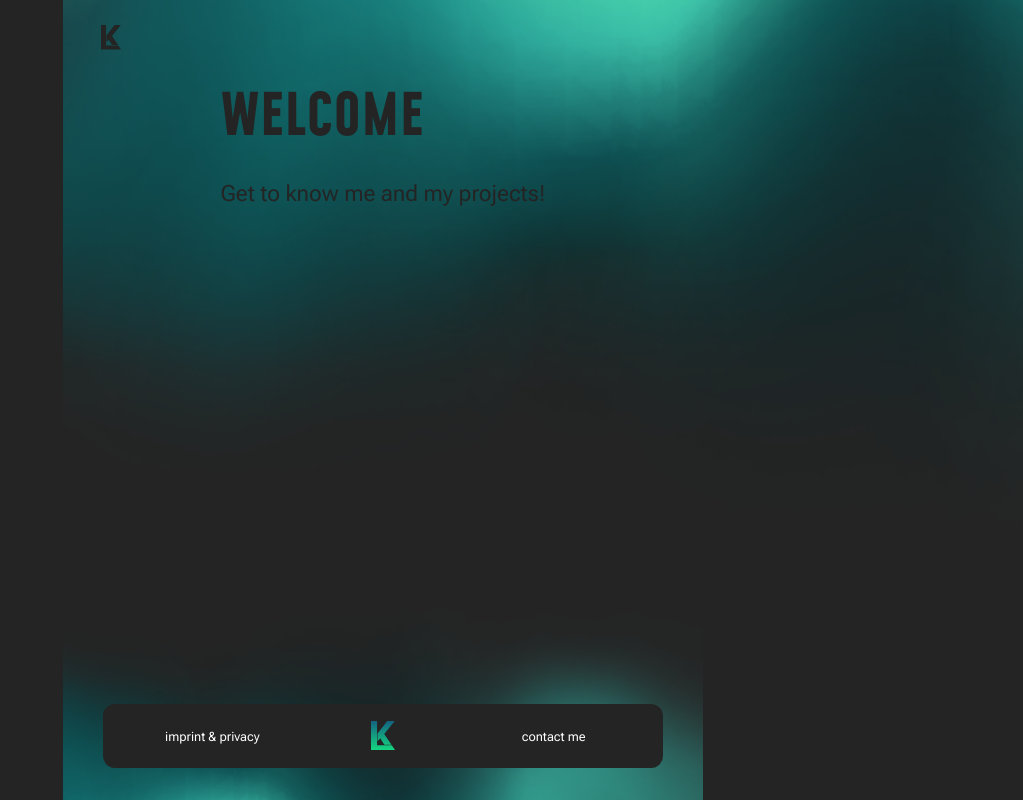
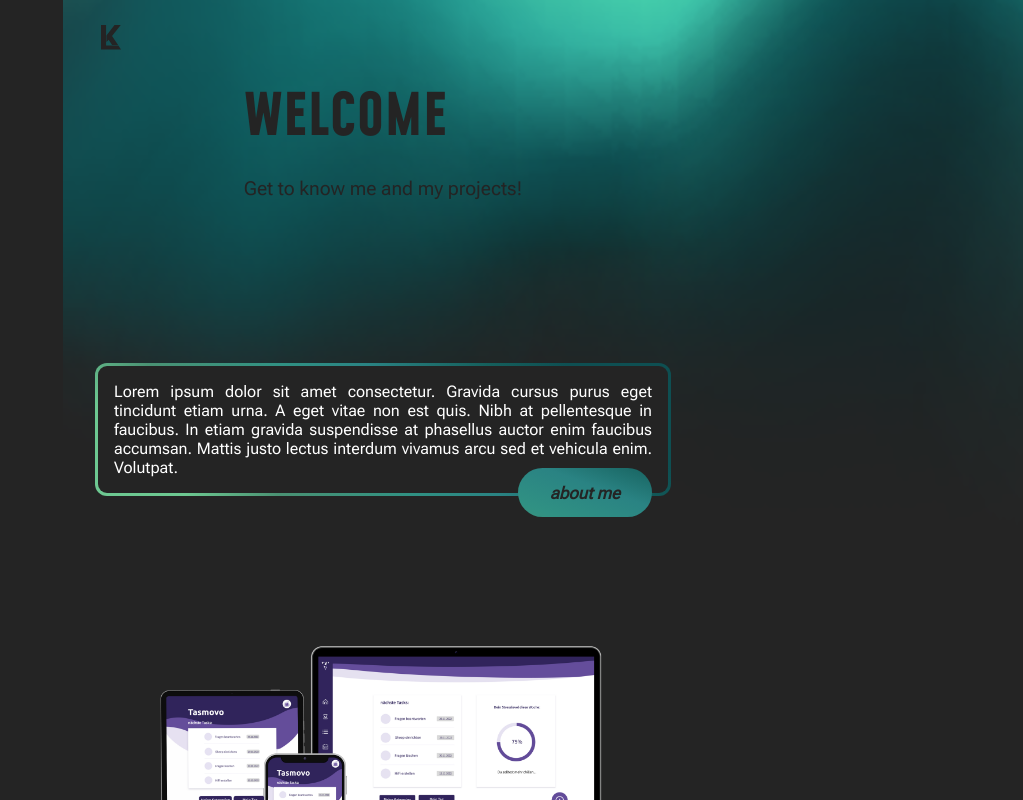
Before and after one commit to lkainzbauer/portfolio, a SvelteKit app: page / in a window 1280 px wide. Shown: the top 800 px of the page, without its empty margins (257-1280 px from the left). Built offline with nearby package versions, Linux system fonts and the light colour scheme; some icons are missing.

Commit message:
add socials to seperate component; adjust gradients; add contact content; add homepage content

```diff
--- a/src/lib/assets/gradient.ts
+++ /dev/null
@@ -1,19 +0,0 @@
-export function paint(context: any, t: any) {
-	const { width, height } = context.canvas;
-	const imageData = context.getImageData(0, 0, width, height);
-
-	for (let p = 0; p < imageData.data.length; p += 4) {
-		const i = p / 4;
-		const y = (i / width) >>> 0;
-
-		const green = 84 + (128 * y) / height + 44 * Math.cos(t / 1000);
-		const blue = 128;
-
-		imageData.data[p + 0] = 20;
-		imageData.data[p + 1] = green;
-		imageData.data[p + 2] = blue;
-		imageData.data[p + 3] = 255;
-	}
-
-	context.putImageData(imageData, 0, 0);
-}
--- a/src/lib/components/AnimatedLogo.svelte
+++ b/src/lib/components/AnimatedLogo.svelte
@@ -1,43 +1,24 @@
-<script>
-	import { paint } from "$lib/assets/gradient";
-
-	/**
-	 * @type {HTMLCanvasElement}
-	 */
-	let canvas;
-
-	// TODO: try using animated gradient like in border instead
-	$effect(() => {
-		const context = canvas.getContext('2d');
-
-		let frame = requestAnimationFrame(function loop(t) {
-			frame = requestAnimationFrame(loop);
-			paint(context, t);
-		});
-
-		return () => {
-			cancelAnimationFrame(frame);
-		};
-	});
+<script lang="ts">
+  import logoSvg from '$lib/assets/logo.svg?raw';
 </script>
 
-<div class="animated-logo">
-    <canvas bind:this={canvas} width={32} height={32}></canvas>
+<div class="animated-logo gradient-background" aria-hidden="true">
+  {@html logoSvg}
 </div>
 
 <style>
-    .animated-logo {
-        width: 1.5rem;
-		height: 2rem;
-    }
+  :global(.animated-logo) {
 
-	canvas {
-		width: 1.5rem;
-		height: 2rem;
-		background-color: #666;
-		mask: url($lib/assets/logo.svg) 50% 50% no-repeat;
-		mask-size: 1.5rem;
-		-webkit-mask: url($lib/assets/logo.svg) 50% 50% no-repeat;
-		-webkit-mask-size: 1.5rem;
-	}
+    -webkit-mask: url('/src/lib/assets/logo.svg') no-repeat center;
+    -webkit-mask-size: contain;
+    mask: url('/src/lib/assets/logo.svg') no-repeat center;
+    mask-size: contain;
+
+    width: 1.5rem;
+    height: 2rem;
+  }
+
+  :global(.animated-logo svg) {
+    display: none;
+  }
 </style>
--- a/src/lib/components/MobileNav.svelte
+++ b/src/lib/components/MobileNav.svelte
@@ -2,6 +2,7 @@
 	import Logo from '$lib/components/Logo.svelte';
     import { nav } from '../../routes/nav.svelte';
     import Icon from "@iconify/svelte";
+	import Socials from './Socials.svelte';
 
     function toggleMenu() {
 		nav.showMenu = !nav.showMenu;
@@ -44,11 +45,7 @@
                 </li>
             </ul>
 
-            <div id="menu-socials">
-                <Icon icon="mdi:alternate-email" class="menu-social" />
-                <Icon icon="mdi:github" class="menu-social" />
-                <Icon icon="mdi:linkedin" class="menu-social" />
-            </div>
+            <Socials />
         </div>
 	{/if}
 </nav>
@@ -112,15 +109,4 @@
         }
 	}
 
-    #menu-socials {
-        display: flex;
-        gap: 1.5rem;
-    }
-
-    :global(.menu-social) {
-        height: 2rem;
-        width: 2rem;
-        color: $accent2;
-    }
-
 </style>
--- /dev/null
+++ b/src/lib/components/Socials.svelte
@@ -0,0 +1,25 @@
+<script>
+    import Icon from "@iconify/svelte";
+</script>
+
+<div class="socials">
+    <Icon icon="mdi:alternate-email" class="social" />
+    <Icon icon="mdi:github" class="social" />
+    <Icon icon="mdi:linkedin" class="social" />
+</div>
+
+
+<style lang="scss">
+    @use '/src/styles/index' as *;
+
+    .socials {
+        display: flex;
+        gap: 1.5rem;
+    }
+
+    :global(.social) {
+        height: var(--socials-size);
+        width: var(--socials-size);
+        color: $accent2;
+    }
+</style>
--- a/src/routes/+page.svelte
+++ b/src/routes/+page.svelte
@@ -1,16 +1,65 @@
-<div id="home-content">
+<div id="home-heading">
   <h1>Welcome</h1>
-  <p>Get to know me and my projects!</p>
+  <p class="greeting">Get to know me and my projects!</p>
+</div>
+
+<div class="home-section container-outline" id="home-intro">
+  <p id="home-intro-text">Lorem ipsum dolor sit amet consectetur. Gravida cursus purus eget tincidunt etiam urna. A eget vitae non est quis. Nibh at pellentesque in faucibus. In etiam gravida suspendisse at phasellus auctor enim faucibus accumsan. Mattis justo lectus interdum vivamus arcu sed et vehicula enim. Volutpat.</p>
+  <a class="gradient-background main-btn" id="home-intro-btn" href="/about-me">about me</a>
+</div>
+
+<div class="home-section" id="home-project">
+  <img class="home-project-img" src="img/projects/tasmovo.png" alt="Tasmovo">
+  <p>Lorem ipsum dolor sit amet consectetur. Gravida cursus purus eget tincidunt etiam urna. A eget vitae non est quis. Nibh at pellentesque in faucibus. In etiam gravida suspendisse at phasellus auctor enim faucibus accumsan. Mattis justo lectus interdum vivamus arcu sed et vehicula enim. Volutpat.</p>
+  <a class="gradient-background main-btn home-project-btn" href="/portfolio">take a look</a>
 </div>
 
 <style lang="scss">
 	@use '/src/styles/index' as *;
 
-  #home-content {
+  #home-heading {
     color: $bg;
+    margin-bottom: 6rem;
   }
 
-  p {
-    font-size: 1.4em;
+  #home-intro {
+    position: relative;
+  }
+
+  #home-intro-text {
+    margin: 0;
+  }
+
+  #home-intro-btn {
+    position: absolute;
+    bottom: -1.5rem;
+    right: 1rem;
+  }
+
+  .greeting {
+    font-size: 1.2em;
+  }
+
+  .home-section {
+    display: flex;
+    flex-direction: column;
+    align-items: center;
+    margin: 3rem 0;
+
+    a {
+      text-decoration: none;
+    }
+  }
+
+  #home-project {
+    width: 100%;
+  }
+
+  .home-project-img {
+    width: 100%;
+  }
+
+  .home-project-btn {
+    margin-top: 1rem;
   }
 </style>
--- a/src/routes/legal/+page.svelte
+++ b/src/routes/legal/+page.svelte
@@ -1,6 +1,6 @@
 <h1>Legal <span class="heading-light">Notice &</span> Privacy <span class="heading-light">Policy</span></h1>
 
-<div class="legal-section">
+<div class="legal-section" id="legal-notice">
     <h2>Legal Notice</h2>
     <p>Laura Kainzbauer</p>
     <p>Willi-Gruber-Straße 19</p>
@@ -27,4 +27,8 @@
         margin: 2rem 0;
     }
 
+    #legal-notice {
+        margin-top: 10rem;
+    }
+
 </style>
--- a/src/styles/global.scss
+++ b/src/styles/global.scss
@@ -36,6 +36,10 @@
     font-weight: 500;
 }
 
+:global(p) {
+    text-align: justify;
+}
+
 :global(.heading-light) {
     font-weight: 400;
     font-style: italic;
@@ -65,8 +69,18 @@
     color: $text-clr;
 }
 
+:global(.main-btn) {
+    border-radius: 50px;
+    padding: 0.9rem 2rem;
+    font-size: 1.05em;
+    color: $bg;
+    font-weight: bold;
+    font-style: italic;
+}
+
 :global(:root) {
     --background-size: 50vh;
+    --socials-size: 2rem;
 }
 
 :global(.container-outline) {
@@ -108,6 +122,37 @@
   inherits: false;
 }
 
+:global(.gradient-background) {
+    background:
+        linear-gradient(200deg,
+        rgba(14, 79, 82, 1) 0%,
+        rgba(21, 95, 92, 1) 15%,
+        rgba(42, 131, 131, 1) 30%,
+        rgba(48, 145, 131, 1) 45%,
+        rgba(74, 146, 115, 1) 60%,
+        rgba(109, 200, 145, 1) 80%,
+        rgba(109, 200, 145, 1) 100%
+        ) border-box;
+
+    /*background:
+        linear-gradient(
+            160deg,
+            rgba(42, 123, 155, 1) 0%,
+            rgba(87, 199, 133, 1) 50%,
+            rgba(237, 221, 83, 1) 100%
+            ) border-box;*/
+
+    background-size: 300% 300%;
+
+    animation: shift 5s ease infinite;
+}
+
+@keyframes shift {
+    0%{background-position: 50% 0%}
+    50%{background-position: 50% 100%}
+    100%{background-position: 50% 0%}
+}
+
 @media (min-width: 640px) {
   :global(body) {
     width: 640px;
```
Also changed, not shown: src/routes/contact/+page.svelte (+35 -0 lines), static/img/icons/d3.svg (deleted), static/img/projects/tasmovo.png (added).
